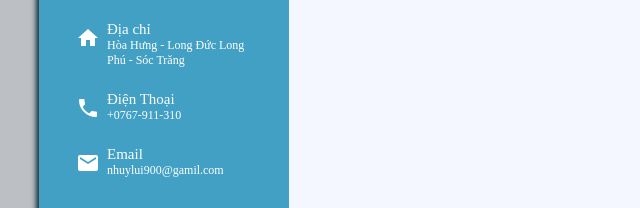
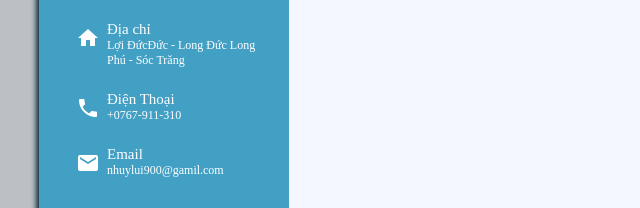
Before and after one commit to Buithinhuy/cvbanthan, a plain HTML site: page index.html in a window 1280 px wide. Shown: the part 488-696 px from the top of the page, 201-841 px from the left. Drawn offline with Linux system fonts and the light colour scheme.

Commit message:
Update index.html

```diff
--- a/index.html
+++ b/index.html
@@ -17,7 +17,7 @@
 <div class="info">
     <p class="heading">Thông tin</p>
     <p class="p1"><span class="span1"><i class="material-icons">home</i></i></span> Địa chỉ
-    <span><br>Hòa Hưng  -  Long Đức   Long Phú  -  Sóc Trăng</span></p>
+    <span><br>Lợi ĐứcĐức  -  Long Đức   Long Phú  -  Sóc Trăng</span></p>
     <p class="p1"><span class="span1"><i class="material-icons">phone</i></span> Điện Thoại
     <span><br>+0767-911-310</span></p>
     <p class="p1"><span class="span1"><i class="material-icons">email</i></span> Email
```
